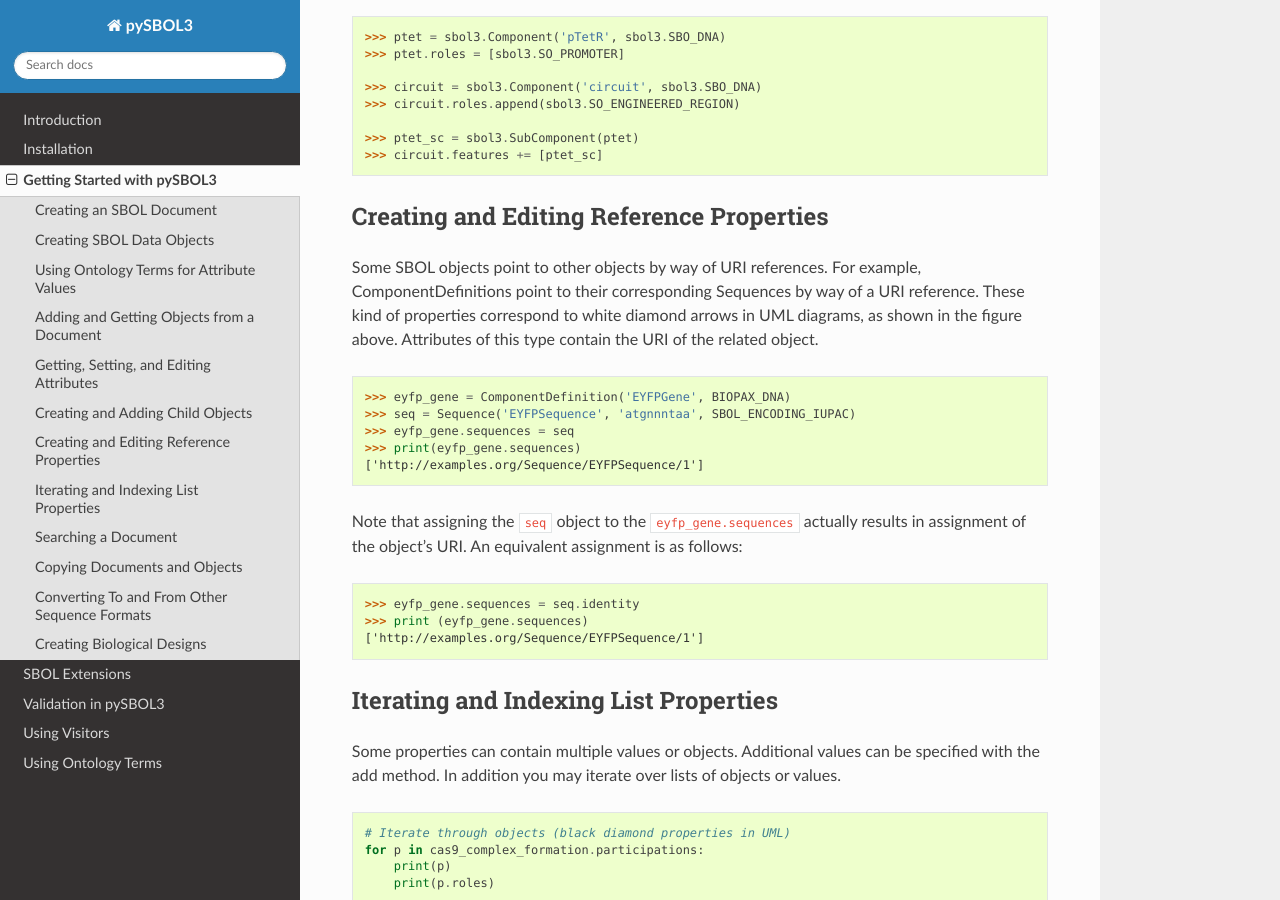
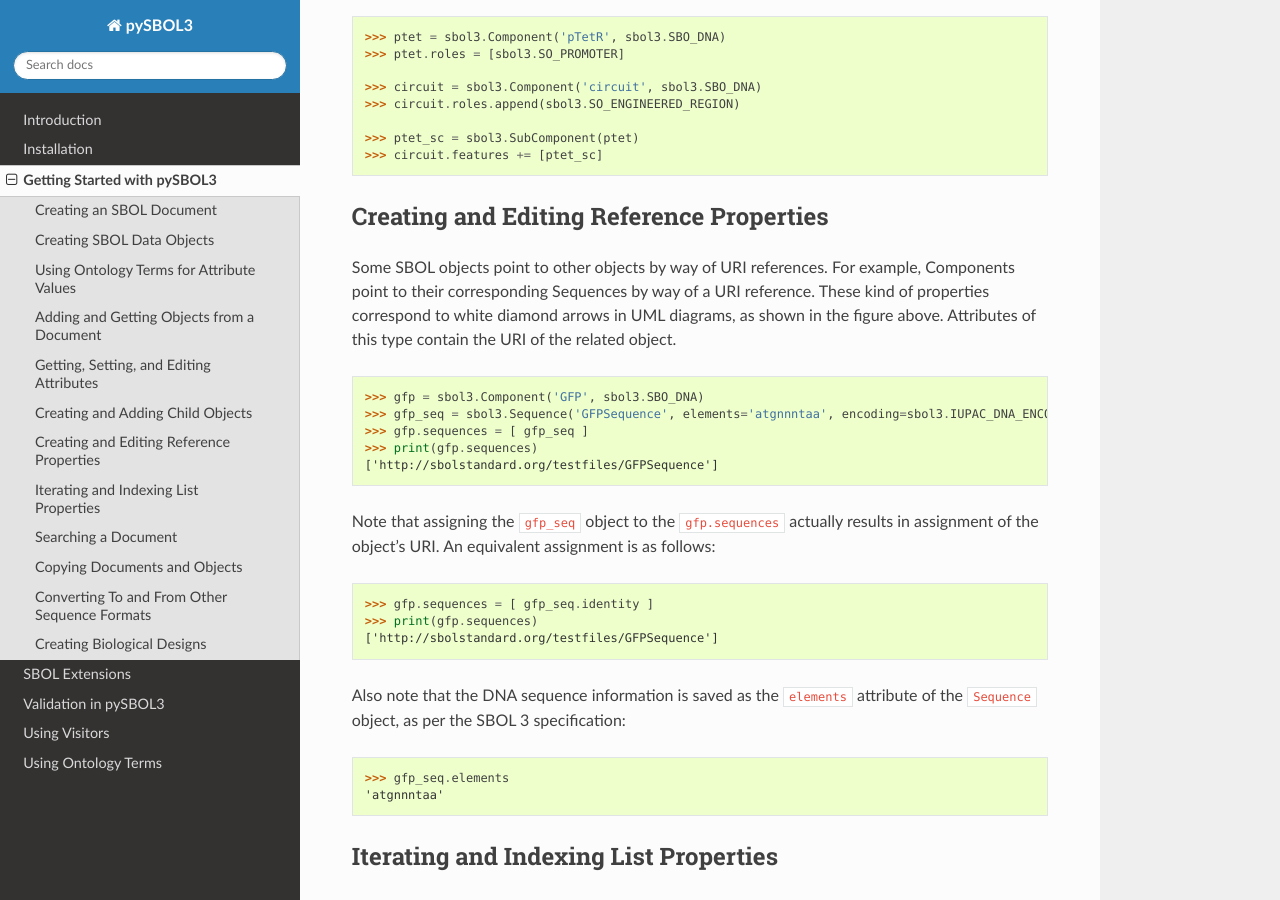
Before and after one commit to SynBioDex/pySBOL3, a Sphinx documentation site: the page built from docs/getting_started.rst, in a window 1280 px wide and 900 px high, scrolled down 6746 px. Built offline with Sphinx 7.4.7 and the Read the Docs theme 2.0.0, drawn with Linux system fonts in a browser that asks for light colours.

Commit message:
Update "Creating and Editing Reference Properties"

```diff
--- a/docs/getting_started.rst
+++ b/docs/getting_started.rst
@@ -367,28 +367,36 @@ For example, to add a promoter to a circuit design, first define the promoter an
 Creating and Editing Reference Properties
 -----------------------------------------
 
-Some SBOL objects point to other objects by way of URI references. For example, ComponentDefinitions point to their corresponding Sequences by way of a URI reference. These kind of properties correspond to white diamond arrows in UML diagrams, as shown in the figure above. Attributes of this type contain the URI of the related object.
+Some SBOL objects point to other objects by way of URI references. For example, Components point to their corresponding Sequences by way of a URI reference. These kind of properties correspond to white diamond arrows in UML diagrams, as shown in the figure above. Attributes of this type contain the URI of the related object.
 
 .. code:: python
 
-    >>> eyfp_gene = ComponentDefinition('EYFPGene', BIOPAX_DNA)
-    >>> seq = Sequence('EYFPSequence', 'atgnnntaa', SBOL_ENCODING_IUPAC)
-    >>> eyfp_gene.sequences = seq
-    >>> print(eyfp_gene.sequences)
-    ['http://examples.org/Sequence/EYFPSequence/1']
+    >>> gfp = sbol3.Component('GFP', sbol3.SBO_DNA)
+    >>> gfp_seq = sbol3.Sequence('GFPSequence', elements='atgnnntaa', encoding=sbol3.IUPAC_DNA_ENCODING)
+    >>> gfp.sequences = [ gfp_seq ]
+    >>> print(gfp.sequences)
+    ['http://sbolstandard.org/testfiles/GFPSequence']
 
 .. end
 
-Note that assigning the ``seq`` object to the ``eyfp_gene.sequences`` actually results in assignment of the object's URI. An equivalent assignment is as follows:
+Note that assigning the ``gfp_seq`` object to the ``gfp.sequences`` actually results in assignment of the object's URI. An equivalent assignment is as follows:
 
 .. code:: python
 
-    >>> eyfp_gene.sequences = seq.identity
-    >>> print (eyfp_gene.sequences)
-    ['http://examples.org/Sequence/EYFPSequence/1']
+    >>> gfp.sequences = [ gfp_seq.identity ]
+    >>> print(gfp.sequences)
+    ['http://sbolstandard.org/testfiles/GFPSequence']
 
 .. end
 
+Also note that the DNA sequence information is saved as the ``elements`` attribute of the ``Sequence`` object, as per the SBOL 3 specification:
+
+.. code:: python
+
+    >>> gfp_seq.elements
+    'atgnnntaa'
+
+.. end
 
 --------------------------------------
 Iterating and Indexing List Properties
```
